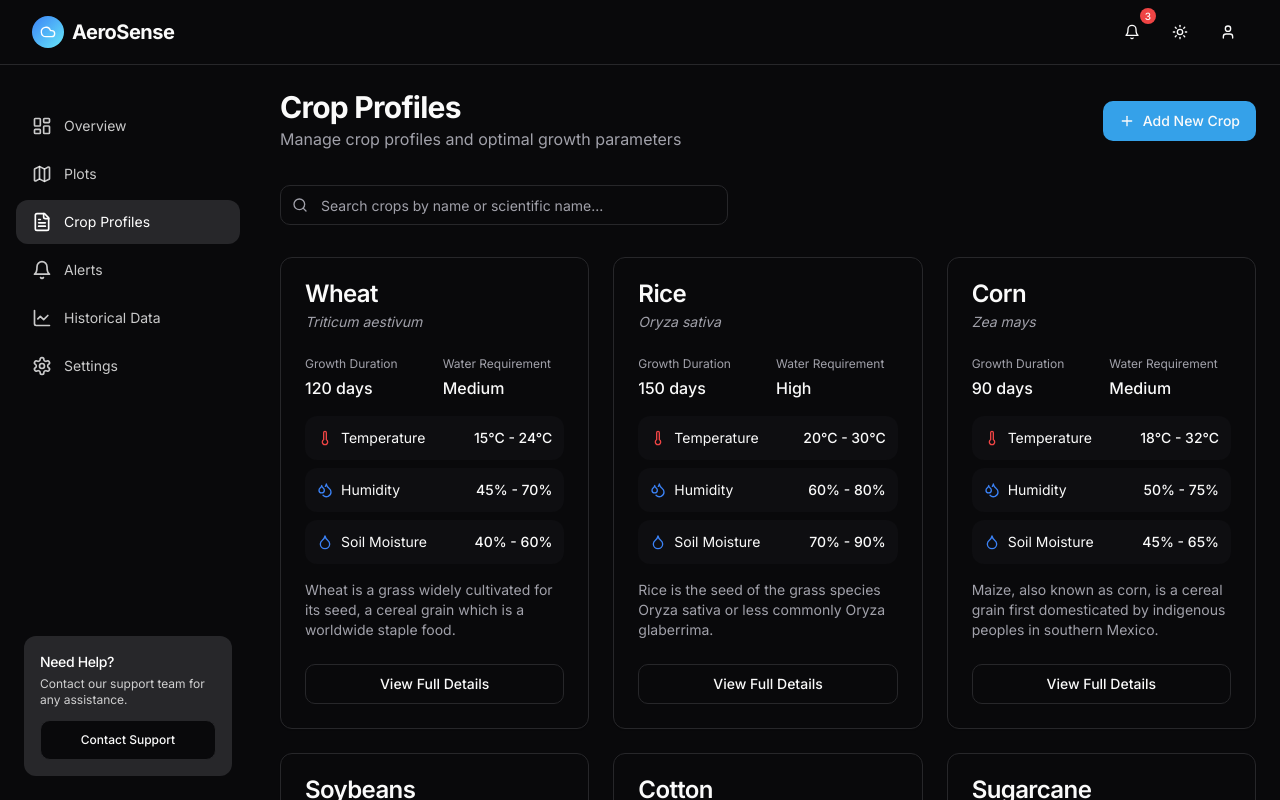
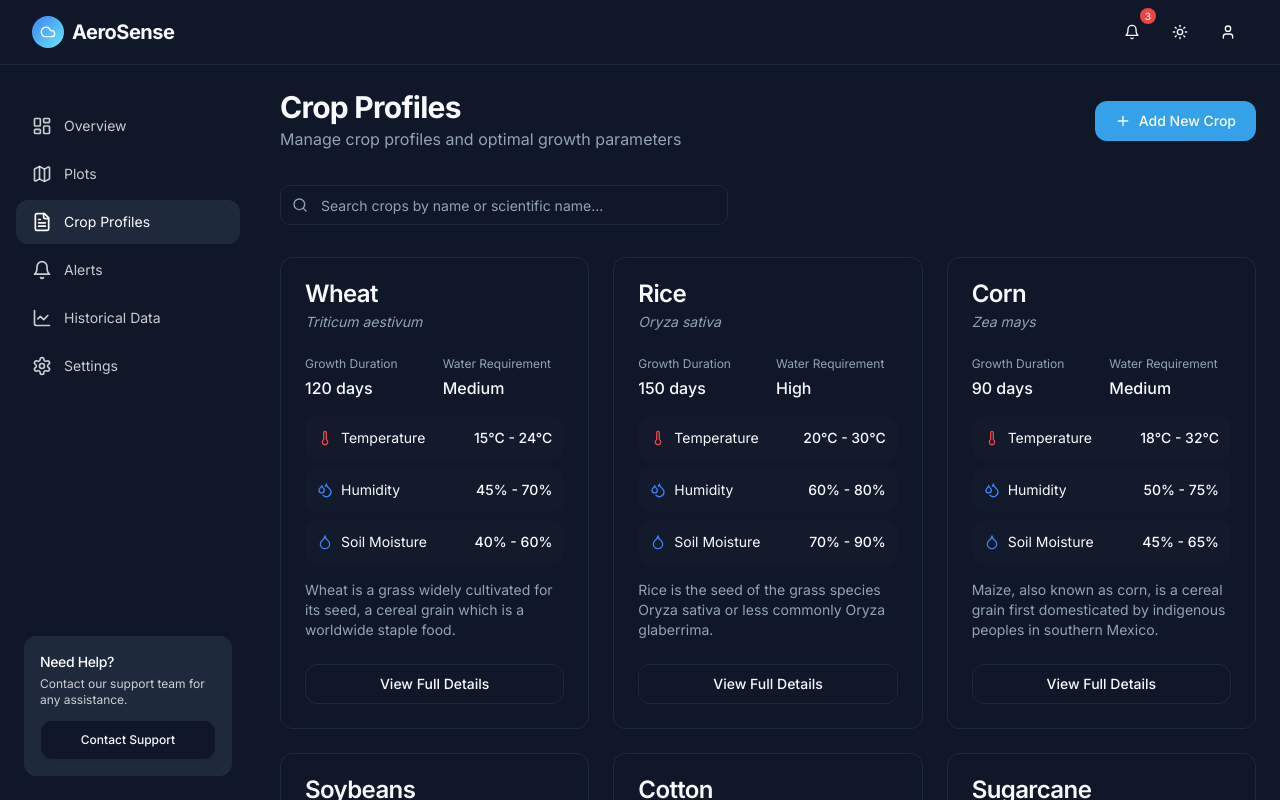
Before and after one commit to priyanshumohanty1718/aerosens, a React (Vite) app: page /crops in a window 1280 px wide. Shown: the top 800 px of the page. Built offline with nearby package versions, Linux system fonts and the light colour scheme.

Commit message:
Refactor: Improve UI and UX
- Implement a modern color palette with gradients.
- Fix dark mode color inconsistencies.
- Update font styles and sizes for a professional look.
- Fix button functionality in testimonials and contact sections.
- Improve alignment of soil moisture and crop health data.

```diff
--- a/src/components/ui/button.tsx
+++ b/src/components/ui/button.tsx
@@ -1,3 +1,4 @@
+
 import * as React from "react"
 import { Slot } from "@radix-ui/react-slot"
 import { cva, type VariantProps } from "class-variance-authority"
@@ -5,24 +6,25 @@ import { cva, type VariantProps } from "class-variance-authority"
 import { cn } from "@/lib/utils"
 
 const buttonVariants = cva(
-  "inline-flex items-center justify-center gap-2 whitespace-nowrap rounded-md text-sm font-medium ring-offset-background transition-colors focus-visible:outline-none focus-visible:ring-2 focus-visible:ring-ring focus-visible:ring-offset-2 disabled:pointer-events-none disabled:opacity-50 [&_svg]:pointer-events-none [&_svg]:size-4 [&_svg]:shrink-0",
+  "inline-flex items-center justify-center gap-2 whitespace-nowrap rounded-xl text-sm font-medium ring-offset-background transition-all duration-200 focus-visible:outline-none focus-visible:ring-2 focus-visible:ring-ring focus-visible:ring-offset-2 disabled:pointer-events-none disabled:opacity-50 [&_svg]:pointer-events-none [&_svg]:size-4 [&_svg]:shrink-0",
   {
     variants: {
       variant: {
-        default: "bg-primary text-primary-foreground hover:bg-primary/90",
+        default: "bg-primary text-primary-foreground hover:bg-primary/90 shadow-sm hover:shadow",
         destructive:
-          "bg-destructive text-destructive-foreground hover:bg-destructive/90",
+          "bg-destructive text-destructive-foreground hover:bg-destructive/90 shadow-sm hover:shadow",
         outline:
-          "border border-input bg-background hover:bg-accent hover:text-accent-foreground",
+          "border border-input bg-background hover:bg-accent hover:text-accent-foreground shadow-sm hover:shadow",
         secondary:
-          "bg-secondary text-secondary-foreground hover:bg-secondary/80",
+          "bg-secondary text-secondary-foreground hover:bg-secondary/80 shadow-sm hover:shadow",
         ghost: "hover:bg-accent hover:text-accent-foreground",
         link: "text-primary underline-offset-4 hover:underline",
+        gradient: "bg-gradient-to-r from-primary to-blue-600 text-white hover:shadow-md",
       },
       size: {
-        default: "h-10 px-4 py-2",
-        sm: "h-9 rounded-md px-3",
-        lg: "h-11 rounded-md px-8",
+        default: "h-10 px-5 py-2",
+        sm: "h-9 rounded-lg px-3",
+        lg: "h-11 rounded-xl px-8 text-base",
         icon: "h-10 w-10",
       },
     },
--- a/src/index.css
+++ b/src/index.css
@@ -8,42 +8,42 @@
 @layer base {
   :root {
     --background: 0 0% 100%;
-    --foreground: 240 10% 3.9%;
+    --foreground: 222 47% 11%;
 
     --card: 0 0% 100%;
-    --card-foreground: 240 10% 3.9%;
+    --card-foreground: 222 47% 11%;
 
     --popover: 0 0% 100%;
-    --popover-foreground: 240 10% 3.9%;
+    --popover-foreground: 222 47% 11%;
 
     --primary: 204 80% 56%;
     --primary-foreground: 0 0% 98%;
 
-    --secondary: 240 4.8% 95.9%;
-    --secondary-foreground: 240 5.9% 20%;
+    --secondary: 210 40% 96.1%;
+    --secondary-foreground: 222 47% 11%;
 
-    --muted: 240 4.8% 95.9%;
-    --muted-foreground: 240 3.8% 46.1%;
+    --muted: 210 40% 96.1%;
+    --muted-foreground: 215.4 16.3% 46.9%;
 
-    --accent: 240 4.8% 95.9%;
-    --accent-foreground: 240 5.9% 10%;
+    --accent: 210 40% 96.1%;
+    --accent-foreground: 222 47% 11%;
 
     --destructive: 0 84.2% 60.2%;
     --destructive-foreground: 0 0% 98%;
 
-    --border: 240 5.9% 90%;
-    --input: 240 5.9% 90%;
+    --border: 214.3 31.8% 91.4%;
+    --input: 214.3 31.8% 91.4%;
     --ring: 204 80% 56%;
 
     --radius: 0.75rem;
 
-    --sidebar-background: 240 10% 3.9%;
+    --sidebar-background: 222 47% 11%;
     --sidebar-foreground: 0 0% 98%;
     --sidebar-primary: 204 80% 56%;
     --sidebar-primary-foreground: 0 0% 100%;
-    --sidebar-accent: 240 3.7% 15.9%;
+    --sidebar-accent: 217.2 32.6% 17.5%;
     --sidebar-accent-foreground: 0 0% 98%;
-    --sidebar-border: 240 3.7% 15.9%;
+    --sidebar-border: 217.2 32.6% 17.5%;
     --sidebar-ring: 204 80% 70%;
 
     --success: 142 71% 45%;
@@ -57,41 +57,41 @@
   }
 
   .dark {
-    --background: 240 10% 3.9%;
-    --foreground: 0 0% 98%;
+    --background: 222 47% 11%;
+    --foreground: 210 40% 98%;
 
-    --card: 240 10% 3.9%;
-    --card-foreground: 0 0% 98%;
+    --card: 222 47% 11%;
+    --card-foreground: 210 40% 98%;
 
-    --popover: 240 10% 3.9%;
-    --popover-foreground: 0 0% 98%;
+    --popover: 222 47% 11%;
+    --popover-foreground: 210 40% 98%;
 
     --primary: 204 80% 56%;
     --primary-foreground: 0 0% 98%;
 
-    --secondary: 240 3.7% 15.9%;
-    --secondary-foreground: 0 0% 98%;
+    --secondary: 217.2 32.6% 17.5%;
+    --secondary-foreground: 210 40% 98%;
 
-    --muted: 240 3.7% 15.9%;
-    --muted-foreground: 240 5% 64.9%;
+    --muted: 217.2 32.6% 17.5%;
+    --muted-foreground: 215 20.2% 65.1%;
 
-    --accent: 240 3.7% 15.9%;
-    --accent-foreground: 0 0% 98%;
+    --accent: 217.2 32.6% 17.5%;
+    --accent-foreground: 210 40% 98%;
 
     --destructive: 0 62.8% 30.6%;
-    --destructive-foreground: 0 0% 98%;
+    --destructive-foreground: 210 40% 98%;
 
-    --border: 240 3.7% 15.9%;
-    --input: 240 3.7% 15.9%;
+    --border: 217.2 32.6% 17.5%;
+    --input: 217.2 32.6% 17.5%;
     --ring: 204 80% 56%;
 
-    --sidebar-background: 240 10% 3.9%;
-    --sidebar-foreground: 0 0% 98%;
+    --sidebar-background: 222 47% 11%;
+    --sidebar-foreground: 210 40% 98%;
     --sidebar-primary: 204 80% 56%;
     --sidebar-primary-foreground: 0 0% 100%;
-    --sidebar-accent: 240 3.7% 15.9%;
-    --sidebar-accent-foreground: 0 0% 98%;
-    --sidebar-border: 240 3.7% 15.9%;
+    --sidebar-accent: 217.2 32.6% 17.5%;
+    --sidebar-accent-foreground: 210 40% 98%;
+    --sidebar-border: 217.2 32.6% 17.5%;
     --sidebar-ring: 204 80% 70%;
   }
 }
@@ -110,15 +110,15 @@
   }
 
   h1 {
-    @apply text-3xl sm:text-4xl;
+    @apply text-3xl sm:text-4xl md:text-5xl font-bold;
   }
 
   h2 {
-    @apply text-2xl sm:text-3xl;
+    @apply text-2xl sm:text-3xl md:text-4xl font-bold;
   }
 
   h3 {
-    @apply text-xl sm:text-2xl;
+    @apply text-xl sm:text-2xl md:text-3xl;
   }
 
   p {
@@ -126,7 +126,7 @@
   }
 
   .card-hover {
-    @apply transition-all duration-200 hover:shadow-md hover:-translate-y-1;
+    @apply transition-all duration-300 hover:shadow-lg hover:-translate-y-1;
   }
 
   .container-padding {
@@ -137,10 +137,30 @@
 /* Custom utility classes */
 @layer utilities {
   .glass-effect {
-    @apply bg-white/90 dark:bg-black/70 backdrop-blur-sm border border-white/20 dark:border-white/10;
+    @apply bg-white/90 dark:bg-black/70 backdrop-blur-sm border border-white/20 dark:border-white/10 shadow-md;
   }
 
   .text-gradient {
     @apply bg-clip-text text-transparent bg-gradient-to-r from-primary to-blue-700;
   }
+
+  .bg-gradient-primary {
+    @apply bg-gradient-to-br from-primary to-blue-700;
+  }
+
+  .bg-gradient-cool {
+    @apply bg-gradient-to-br from-blue-50 to-indigo-100 dark:from-slate-900 dark:to-slate-800;
+  }
+
+  .bg-gradient-warm {
+    @apply bg-gradient-to-br from-blue-50 to-purple-50 dark:from-slate-900 dark:to-indigo-900/50;
+  }
+
+  .feature-card-hover {
+    @apply transition-all duration-300 hover:shadow-lg hover:-translate-y-1 hover:bg-white dark:hover:bg-slate-700;
+  }
+
+  .section-divider {
+    @apply h-px w-full max-w-md mx-auto bg-gradient-to-r from-transparent via-muted-foreground/30 to-transparent my-16;
+  }
 }
--- a/tailwind.config.ts
+++ b/tailwind.config.ts
@@ -84,7 +84,8 @@ export default {
         lg: 'var(--radius)',
         md: 'calc(var(--radius) - 2px)',
         sm: 'calc(var(--radius) - 4px)',
-        '2xl': '1rem'
+        '2xl': '1rem',
+        '3xl': '1.5rem',
       },
       keyframes: {
         'accordion-down': {
```
Also changed, not shown: src/pages/HomePage.tsx (+64 -70 lines).
